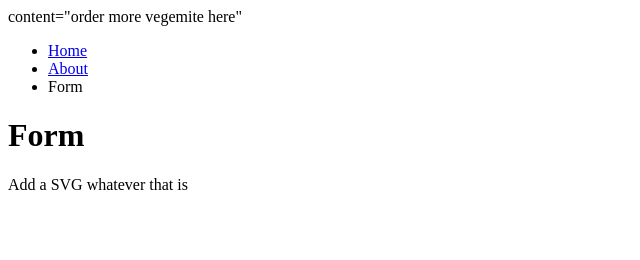
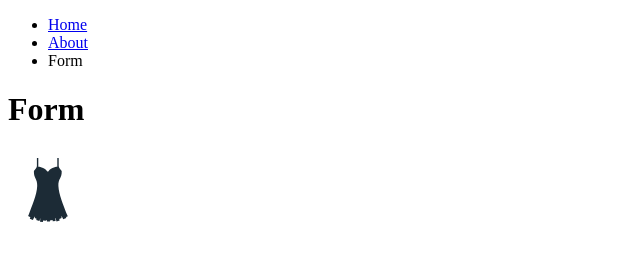
Before and after one commit to Calebhanssen/Links-and-Images, a plain HTML site: page form/index.html in a window 1280 px wide. Shown: the whole page, without its empty margins (0-640 px from the left). Drawn offline with Linux system fonts and the light colour scheme.

Commit message:
less words

```diff
--- a/form/index.html
+++ b/form/index.html
@@ -1,12 +1,14 @@
 <!DOCTYPE html>
 <html lang="en">
+
 <head>
     <meta charset="UTF-8">
     <meta http-equiv="X-UA-Compatible" content="IE=edge">
     <meta name="viewport" content="width=device-width, initial-scale=1.0">
     <title>Form</title>
-    <meta name="description"> content="order more vegemite here"
+    <meta name="description">
 </head>
+
 <body>
 
     <header>
@@ -20,6 +22,7 @@
 
     </header>
     <h1>Form</h1>
-    <p>Add a SVG whatever that is</p>
+    <img src="../images/clothing.svg" alt="A dress">
 </body>
+
 </html>
```
Also changed, not shown: images/clothing.svg (added).
